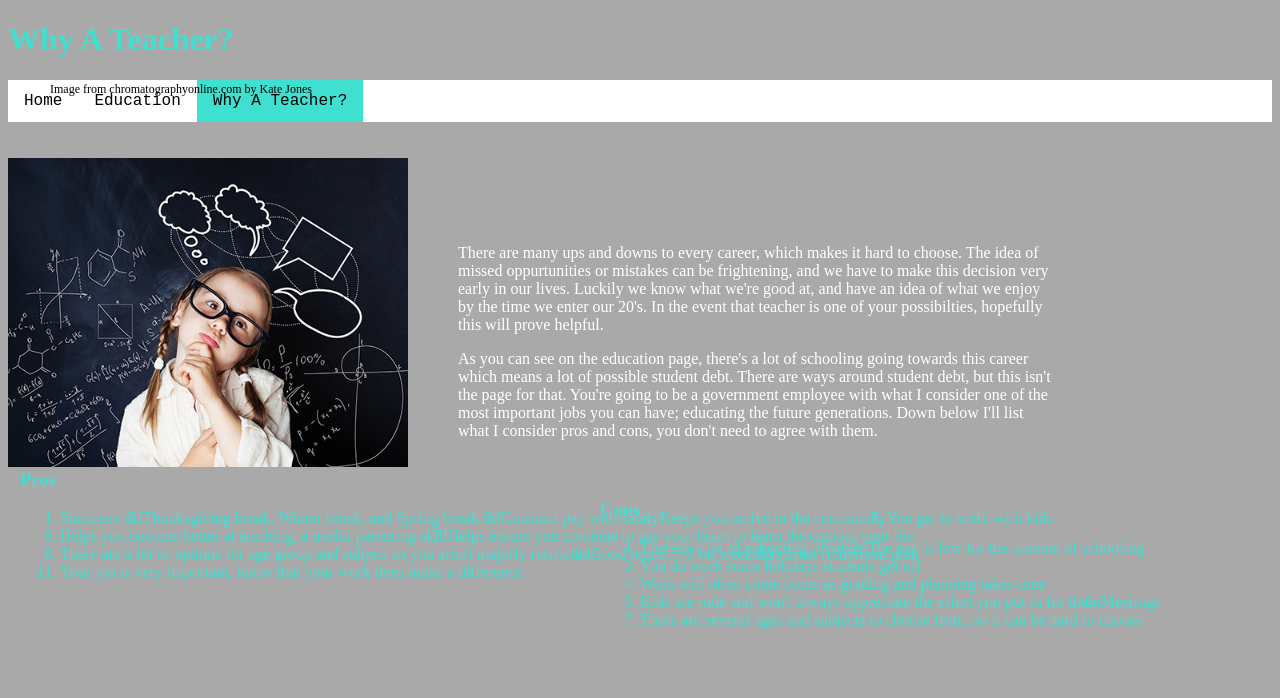
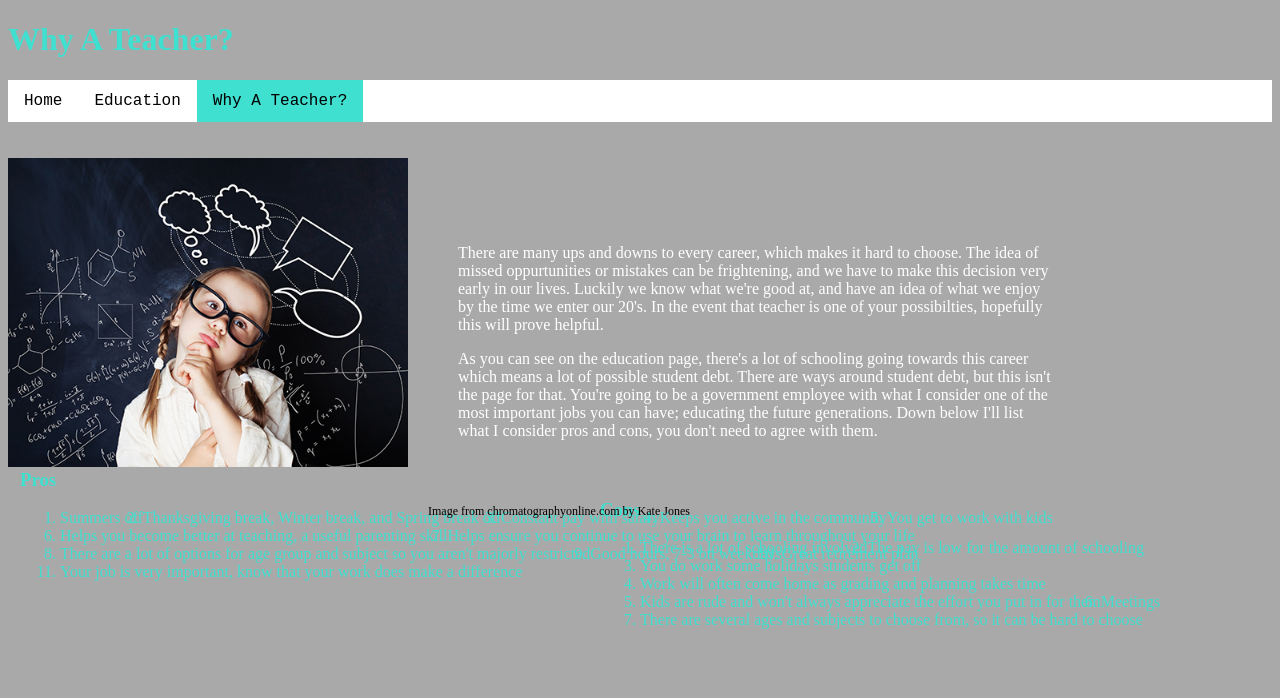
Before and after one commit to teacherjewel/teacherjewel.github.io, a plain HTML site: page reasons.html in a window 1280 px wide. Shown: the top 698 px of the page. Drawn offline with Linux system fonts and the light colour scheme.

Commit message:
Update reasons.css

```diff
--- a/reasons.css
+++ b/reasons.css
@@ -36,9 +36,8 @@ h1 {
 .attribute {
   color: black;
   font-size:12px;
-  position: absolute;
-  bottom: 0px;
-  right: 0px;
+  position: relative;
+  left: 20px;
 }
 ul {
   list-style-type: none;
```
